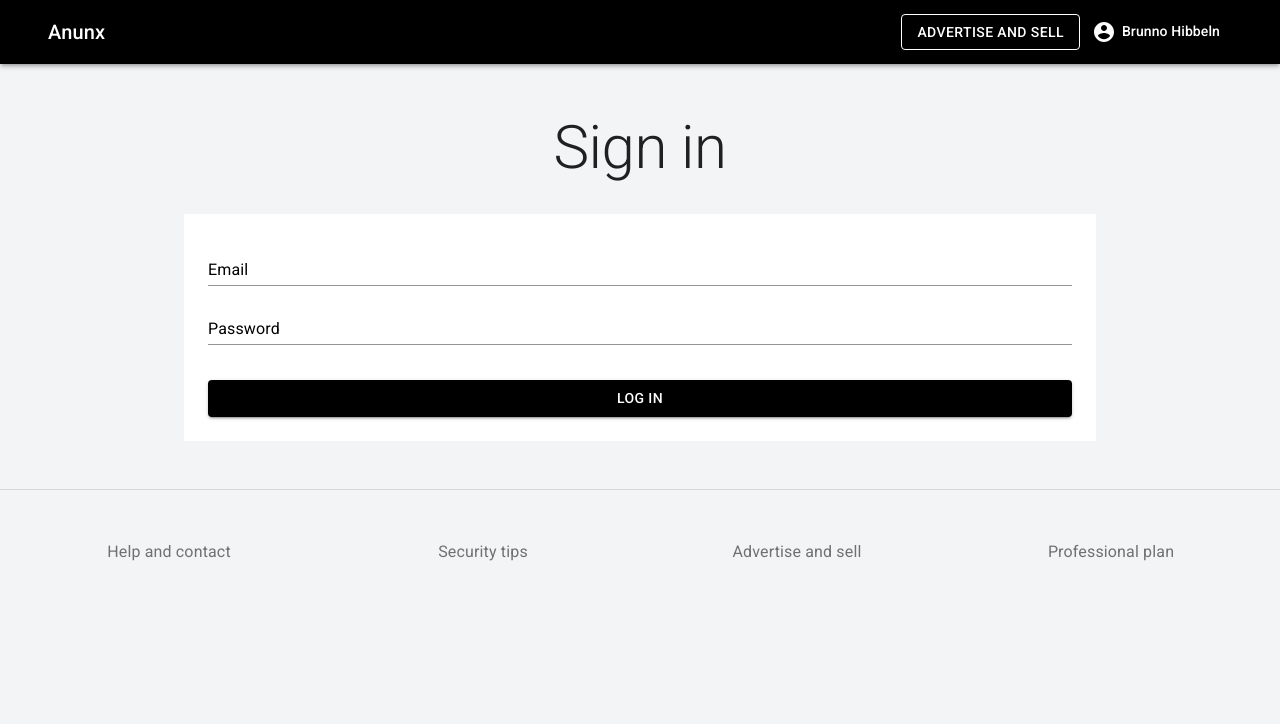
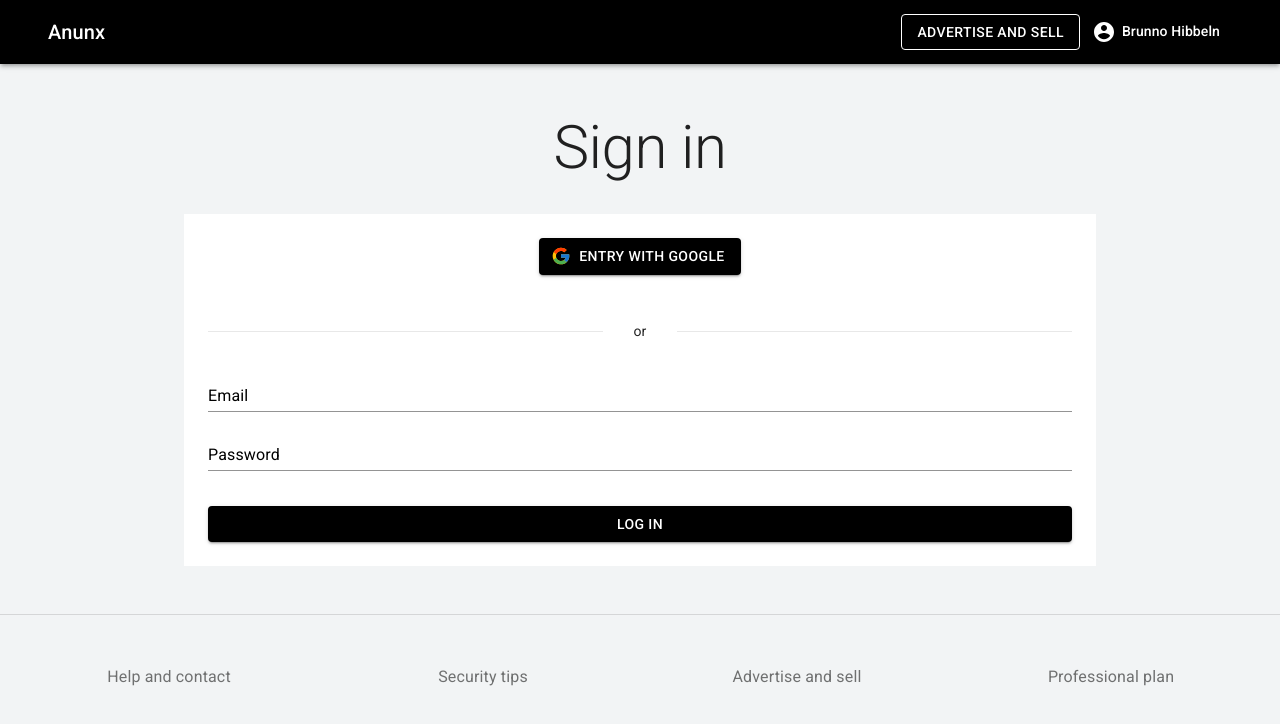
Before and after one commit to BrunnoHibbeln/anunx, a Next.js app: page /auth/signin in a window 1280 px wide. Shown: the top 724 px of the page. Built offline with nearby package versions, Linux system fonts and the light colour scheme; no server answers.

Commit message:
adding login with google

```diff
--- a/pages/auth/signin/index.js
+++ b/pages/auth/signin/index.js
@@ -20,6 +20,7 @@
 import useToasty from '../../../src/contexts/Toasty'
 import useStyles from './styles'
 import { Alert } from '@material-ui/lab'
+import Image from 'next/image'
 
 const Signin = () => {
    const classes = useStyles()
@@ -28,6 +29,12 @@
    const [ session ] = useSession()
 
    console.log(session)
+
+   const handleGoogleLogin = () => {
+      signIn('google', {
+         callbackUrl: 'http://localhost:3000/user/dashboard'
+      })
+   }
 
    const handleFormSubmit = (values) => {
       signIn('credentials', {
@@ -40,7 +47,6 @@
    return (
       <TemplateDefault>
          <Container
-            maxWidth
             component='main'
             className={classes.container}
          >
@@ -56,6 +62,32 @@
 
          <Container maxWidth='md'>
             <Box className={classes.box}>
+
+               <Box
+                  display='flex'
+                  justifyContent='center'
+               >
+                  <Button
+                     variant='contained'
+                     color='primary'
+                     startIcon={
+                        <Image
+                           src='/images/google.svg'
+                           width={20}
+                           height={20}
+                           alt='Login with google'
+                        />
+                     }
+                     onClick={handleGoogleLogin}
+                  >
+                     Entry with Google
+                  </Button>
+               </Box>
+
+               <Box className={classes.orSeparator}>
+                  <span>or</span>
+               </Box>
+
                <Formik
                   initialValues={inicialValues}
                   validationSchema={validationSchema}
--- a/pages/auth/signin/styles.js
+++ b/pages/auth/signin/styles.js
@@ -25,6 +25,20 @@
    errorMessage: {
       margin: '20px 0'
    },
+   orSeparator: {
+      display: 'flex',
+      justifyContent: 'center',
+      alignItems: 'center',
+      backgroundColor: '#e8e8e8',
+      width: '100%',
+      height: 1,
+      margin: theme.spacing(7, 0, 4),
+
+      '& span': {
+         backgroundColor: 'white',
+         padding: '0 30px'
+      }
+   },
 }))
 
 export default useStyles
```
Also changed, not shown: pages/api/auth/[...nextauth].js (+7 -2 lines), public/images/google.svg (added).
